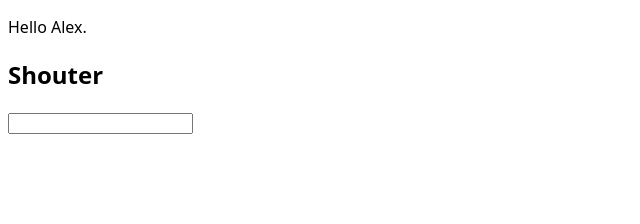
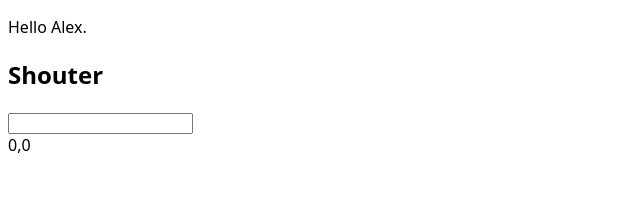
Before and after one commit to AlexPD93/react-challenge, a React (Vite) app: page / in a window 1280 px wide. Shown: the top 224 px of the page, without its empty margins (0-640 px from the left). Built offline with nearby package versions, Linux system fonts and the light colour scheme.

Commit message:
finish challenge 3

```diff
--- a/challenge/App.tsx
+++ b/challenge/App.tsx
@@ -1,11 +1,14 @@
+import { useState } from "react";
 import Greeting from "./Greeting";
 import Shouter from "./Shouter";
+import MouseTracker from "./MouseTracker";
 
 function App() {
   return (
     <div>
       <Greeting name="Alex" />
       <Shouter />
+      <MouseTracker />
     </div>
   );
 }
--- /dev/null
+++ b/challenge/MouseTracker.tsx
@@ -0,0 +1,22 @@
+import { useState, useEffect } from "react";
+function MouseTracker() {
+  const [x, setX] = useState(0);
+  const [y, setY] = useState(0);
+
+  useEffect(() => {
+    function createXAndY(e: MouseEvent) {
+      setX(e.clientX);
+      setY(e.clientY);
+    }
+    window.addEventListener("mousemove", createXAndY);
+    return () => window.removeEventListener("mousemove", createXAndY);
+  }, []);
+
+  return (
+    <output>
+      {x},{y}
+    </output>
+  );
+}
+
+export default MouseTracker;
```
